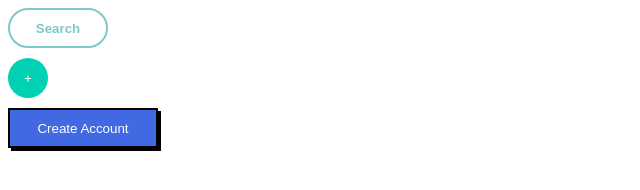
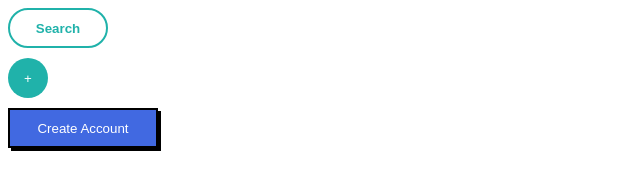
Before and after one commit to jbjmadden/button-up, a plain HTML site: page index.html in a window 1280 px wide. Shown: the whole page, without its empty margins (0-640 px from the left). Drawn offline with Linux system fonts and the light colour scheme.

Commit message:
changed some colors

```diff
--- a/style.css
+++ b/style.css
@@ -8,14 +8,14 @@
     font-weight: 900;
     width: 100px;
     border-radius: 20px;
-    color: #7dc8c8;
-    border: 2px solid #7dc8c8;
+    color: lightseagreen;
+    border: 2px solid lightseagreen;
     background-color: white;
 }
 
 .add {
     width: 40px;
-    background-color: #00d1b2;
+    background-color: lightseagreen;
     color: white;
     border-radius: 50%;
     border: none;
```
